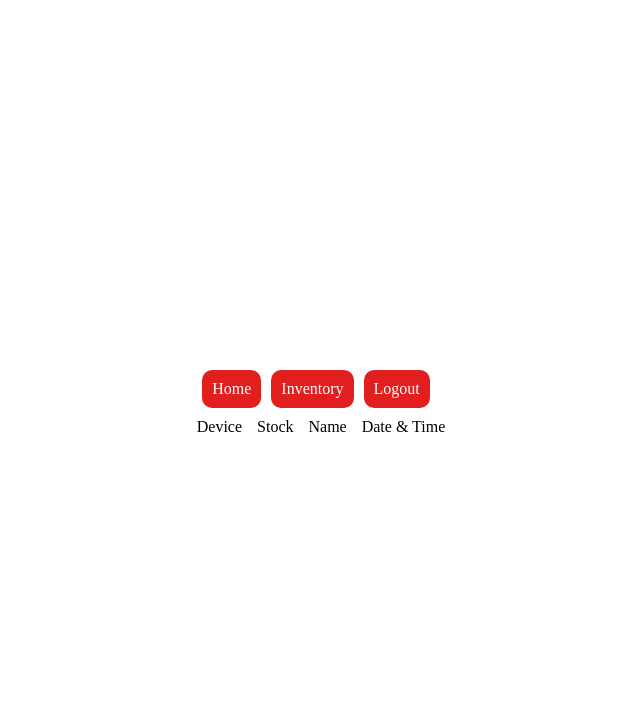
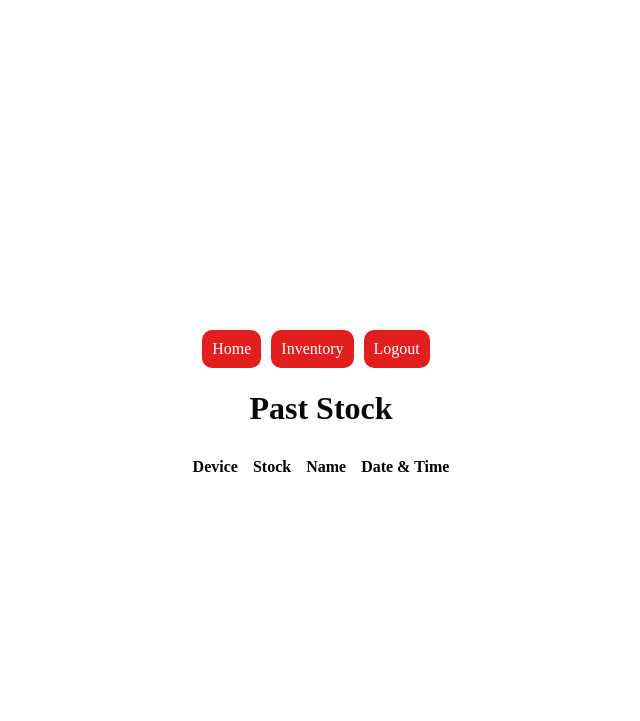
Before and after one commit to aburrowes/web-app, a PHP site: page /esp-data.php in a window 1280 px wide. Shown: the top 721 px of the page, without its empty margins (319-959 px from the left). Run offline with PHP 8.4, Linux system fonts and the light colour scheme; data that the repository does not hold is empty.

Commit message:
stylized more

```diff
--- a/background.css
+++ b/background.css
@@ -66,14 +66,6 @@ b {
     text-decoration: none;
 }
 
-#button1{
-    width: 300px;
-    height: 40px;
-}
-#button2{
-    width: 300px;
-    height: 40px;
-}
 #container{
     text-align: center;
 }
--- a/esp-data.php
+++ b/esp-data.php
@@ -8,6 +8,7 @@
     <a href="inventory.php">Inventory</a>
     <a href="home.php">Home</a>
   </div>
+  <h1>Past Stock</h1>
 </head>
 <?php
 /*
@@ -43,10 +44,10 @@ $sql = "SELECT device, stock, name, date FROM inventory ORDER BY date DESC";
 
 echo '<table cellspacing="5" cellpadding="5">
       <tr>
-        <td>Device</td>
-        <td>Stock</td>
-        <td>Name</td>
-        <td>Date & Time</td>
+        <th>Device</th>
+        <th>Stock</th>
+        <th>Name</th>
+        <th>Date & Time</th>
       </tr>';
 
 if ($result = $conn->query($sql)) {
```
Also changed, not shown: inventory.php (+5 -4 lines).
